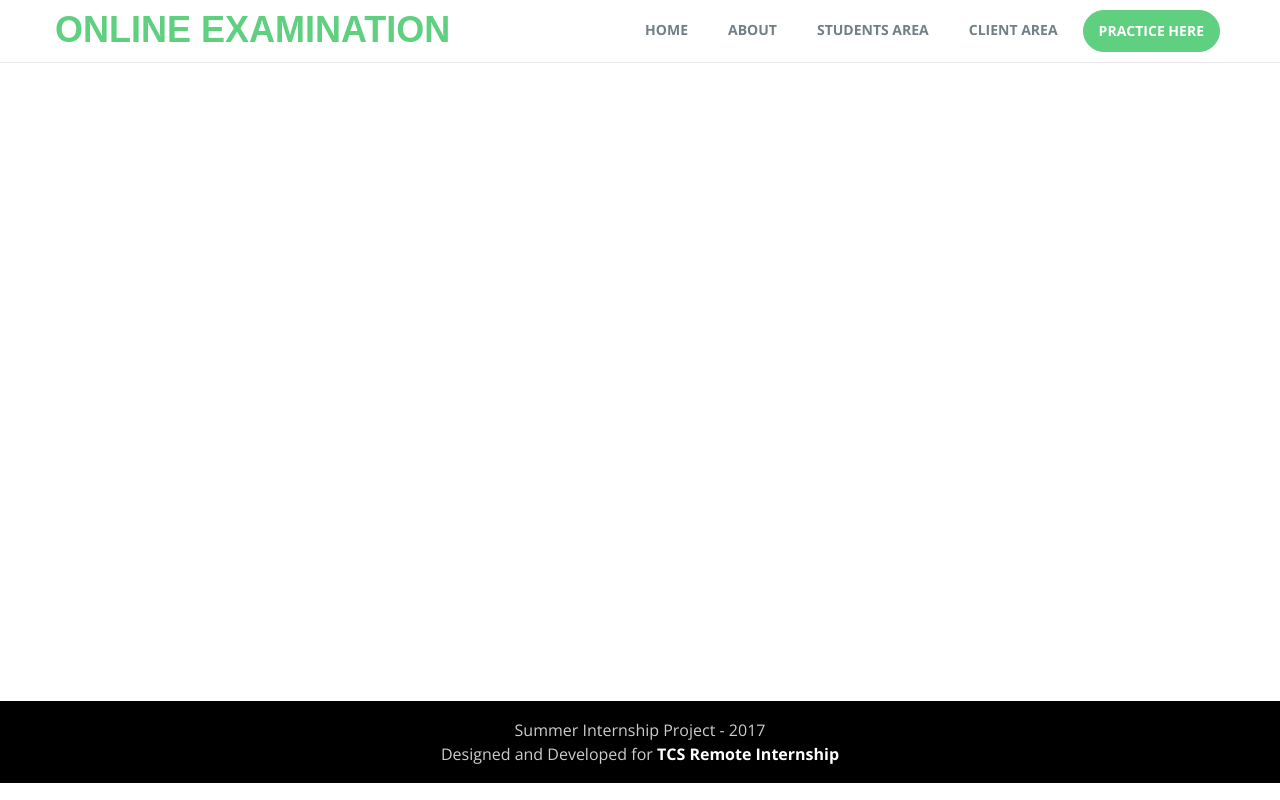
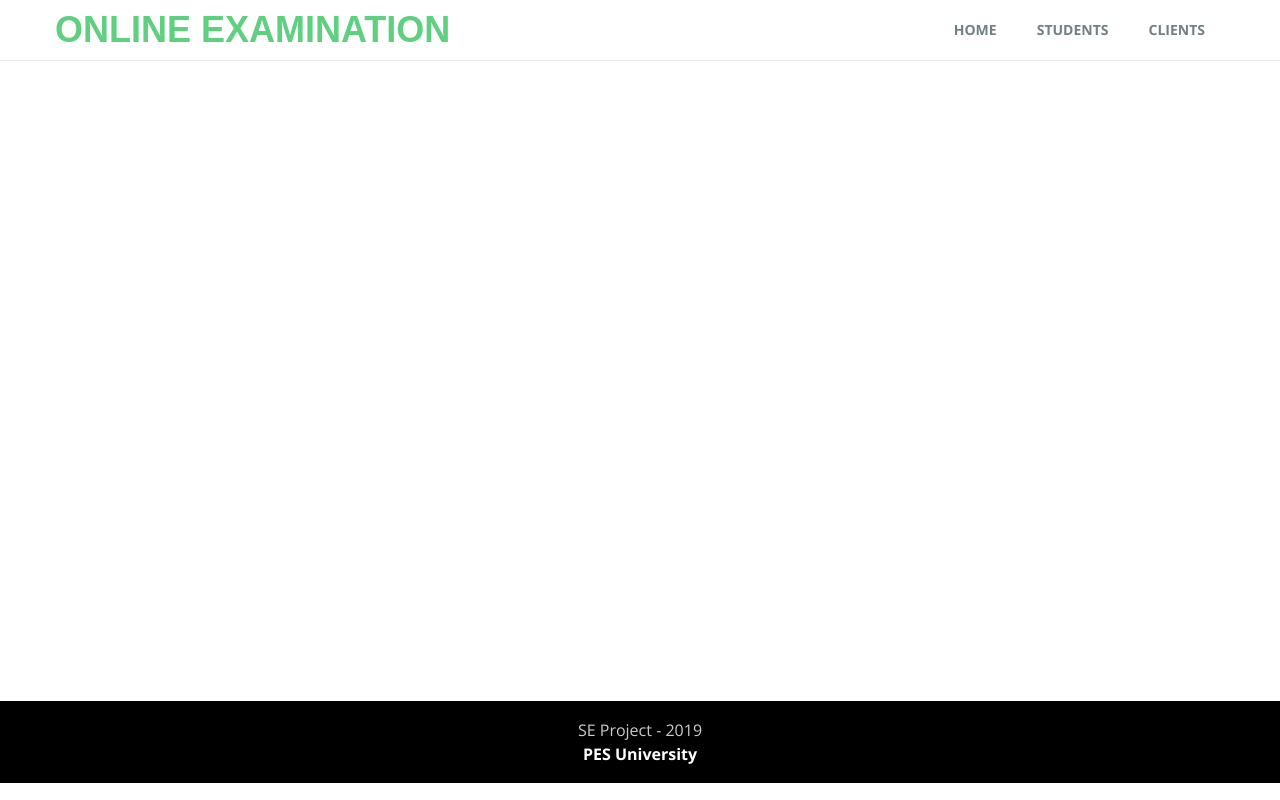
Before and after one commit to ndyashas/se-proj, a Django app: template onlinetest/templates/onlinetest/header.html in a window 1280 px wide. Run offline with Django 3.2, Linux system fonts and the light colour scheme; the template is opened without the code that fills it, so the values that code supplies are empty; some libraries are stand-ins or nearby versions; some web fonts are replaced.

Commit message:
index and header updated

```diff
--- a/onlinetest/templates/onlinetest/header.html
+++ b/onlinetest/templates/onlinetest/header.html
@@ -5,7 +5,7 @@
 <head>
     <meta charset="utf-8">
     <meta http-equiv="X-UA-Compatible" content="IE=edge,chrome=1">
-    <title> Top Free Online Tests - PRACTICE, ANALYZE & IMPROVE!
+    <title> Online Examination System
     </title>
     <meta name="description" content="">
     <meta name="viewport" content="width=device-width, initial-scale=1"> {% load staticfiles %}
@@ -34,10 +34,8 @@
                 <div class="collapse navbar-collapse" id="myNavbar">
                     <ul class="nav navbar-nav navbar-right">
                         <li><a href="/">HOME</a></li>
-                        <li><a href="/about">ABOUT</a></li>
-                        <li><a href="/studentlogin">STUDENTS AREA</a></li>
-                        <li><a href="/clientlogin">CLIENT AREA</a></li>
-                        <li class="btn-trial"><a href="/trytest">PRACTICE HERE </a></li>
+                        <li><a href="/studentlogin">STUDENTS</a></li>
+                        <li><a href="/clientlogin">CLIENTS</a></li>
                     </ul>
                 </div>
             </div>
@@ -46,9 +44,9 @@
     </div>
     <div style="text-align: center">
         <footer id="footer" class="footer" style="padding: 17px 0">
-            Summer Internship Project - 2017
+            SE Project - 2019
             <div class="credits">
-                Designed and Developed for <a href="/"><b> TCS Remote Internship</b></a><br>
+                <a href="https://www.pes.edu"><b> PES University</b></a><br>
             </div>
         </footer>
     </div>
--- a/onlinetest/templates/onlinetest/index.html
+++ b/onlinetest/templates/onlinetest/index.html
@@ -6,11 +6,11 @@
             <div class="row">
                 <div class="banner-text text-center">
                     <div class="text-border">
-                        <h2 class="text-dec">PRACTICE, ANALYZE & IMPROVE!</h2>
+                        <h2 class="text-dec">Read, Analyze, Answer</h2>
                     </div>
                     <div class="intro-para text-center quote">
-                        <p class="big-text">Best Free Online Tests for You .. . . Start Now!</p>
-                        <p class="small-text">Boost your exam preparation with free online test to crack the most popular competitive exams.</p>
+                        <p class="big-text">Push yourself, because no one else is going to do it for you.</p>
+                        <p class="small-text">Dont stress, Do your best, Forget the rest.</p>
                         <a href="/studentlogin" class="btn btn-success btn-lg">Student Login</a>
                         <a href="/clientlogin" class="btn btn-success btn-lg">Client Login</a>
                         <a href="/clientregister" class="btn btn-success btn-lg">Client Signup</a>
```
Also changed, not shown: onlinetest/static/onlinetest/img/bg-banner1.jpg (renamed from onlinetest/static/onlinetest/img/bg-banner.jpg), onlinetest/static/onlinetest/img/bg-banner2.jpg (added).
